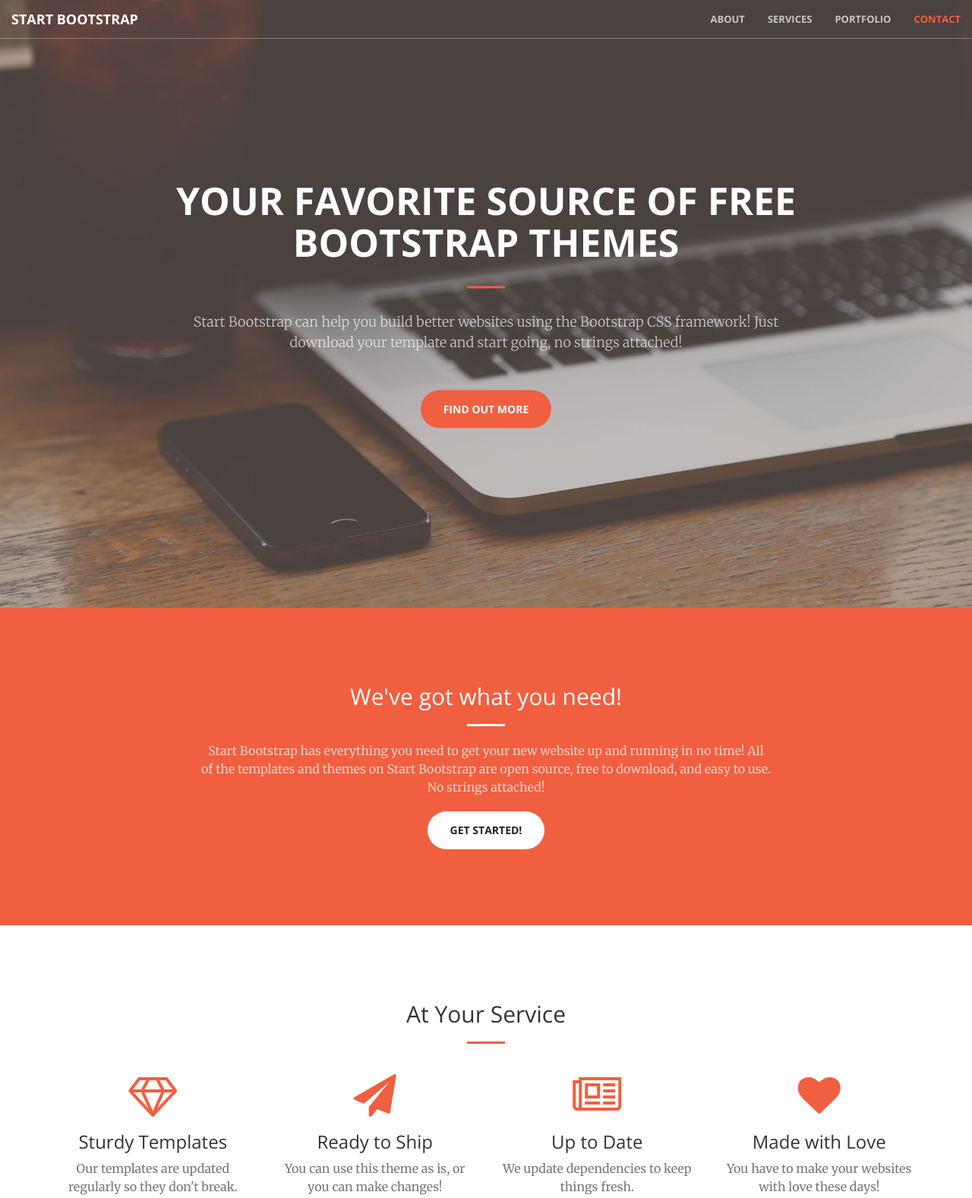
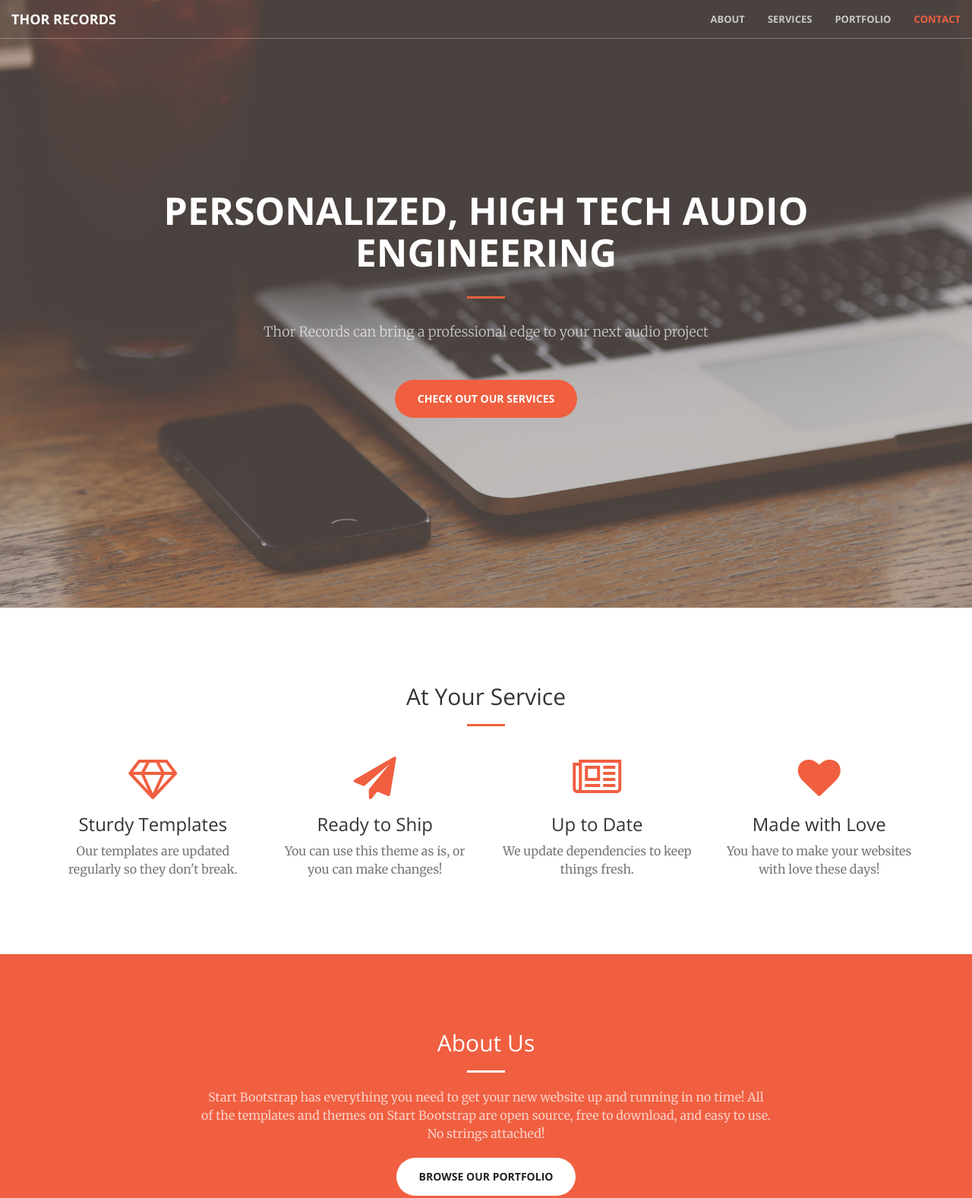
Before and after one commit to abhi-v-sharma/thor, a website: page index.html in a window 1280 px wide. Shown: the top 1577 px of the page at 76% size. Drawn offline with nearby package versions, Linux system fonts and the light colour scheme.

Commit message:
adjusted site content

```diff
--- a/index.html
+++ b/index.html
@@ -9,7 +9,7 @@
     <meta name="description" content="">
     <meta name="author" content="">
 
-    <title>Creative - Start Bootstrap Theme</title>
+    <title>Thor Records</title>
 
     <!-- Bootstrap Core CSS -->
     <link href="vendor/bootstrap/css/bootstrap.min.css" rel="stylesheet">
@@ -43,7 +43,7 @@
                 <button type="button" class="navbar-toggle collapsed" data-toggle="collapse" data-target="#bs-example-navbar-collapse-1">
                     <span class="sr-only">Toggle navigation</span> Menu <i class="fa fa-bars"></i>
                 </button>
-                <a class="navbar-brand page-scroll" href="#page-top">Start Bootstrap</a>
+                <a class="navbar-brand page-scroll" href="#page-top">Thor Records</a>
             </div>
 
             <!-- Collect the nav links, forms, and other content for toggling -->
@@ -71,26 +71,13 @@
     <header>
         <div class="header-content">
             <div class="header-content-inner">
-                <h1 id="homeHeading">Your Favorite Source of Free Bootstrap Themes</h1>
+                <h1 id="homeHeading">Personalized, High Tech Audio Engineering</h1>
                 <hr>
-                <p>Start Bootstrap can help you build better websites using the Bootstrap CSS framework! Just download your template and start going, no strings attached!</p>
-                <a href="#about" class="btn btn-primary btn-xl page-scroll">Find Out More</a>
+                <p>Thor Records can bring a professional edge to your next audio project</p>
+                <a href="#about" class="btn btn-primary btn-xl page-scroll">Check Out Our Services</a>
             </div>
         </div>
     </header>
-
-    <section class="bg-primary" id="about">
-        <div class="container">
-            <div class="row">
-                <div class="col-lg-8 col-lg-offset-2 text-center">
-                    <h2 class="section-heading">We've got what you need!</h2>
-                    <hr class="light">
-                    <p class="text-faded">Start Bootstrap has everything you need to get your new website up and running in no time! All of the templates and themes on Start Bootstrap are open source, free to download, and easy to use. No strings attached!</p>
-                    <a href="#services" class="page-scroll btn btn-default btn-xl sr-button">Get Started!</a>
-                </div>
-            </div>
-        </div>
-    </section>
 
     <section id="services">
         <div class="container">
@@ -130,6 +117,19 @@
                         <h3>Made with Love</h3>
                         <p class="text-muted">You have to make your websites with love these days!</p>
                     </div>
+                </div>
+            </div>
+        </div>
+    </section>
+
+     <section class="bg-primary" id="about">
+        <div class="container">
+            <div class="row">
+                <div class="col-lg-8 col-lg-offset-2 text-center">
+                    <h2 class="section-heading">About Us</h2>
+                    <hr class="light">
+                    <p class="text-faded">Start Bootstrap has everything you need to get your new website up and running in no time! All of the templates and themes on Start Bootstrap are open source, free to download, and easy to use. No strings attached!</p>
+                    <a href="#portfolio" class="page-scroll btn btn-default btn-xl sr-button">Browse Our Portfolio</a>
                 </div>
             </div>
         </div>
```
